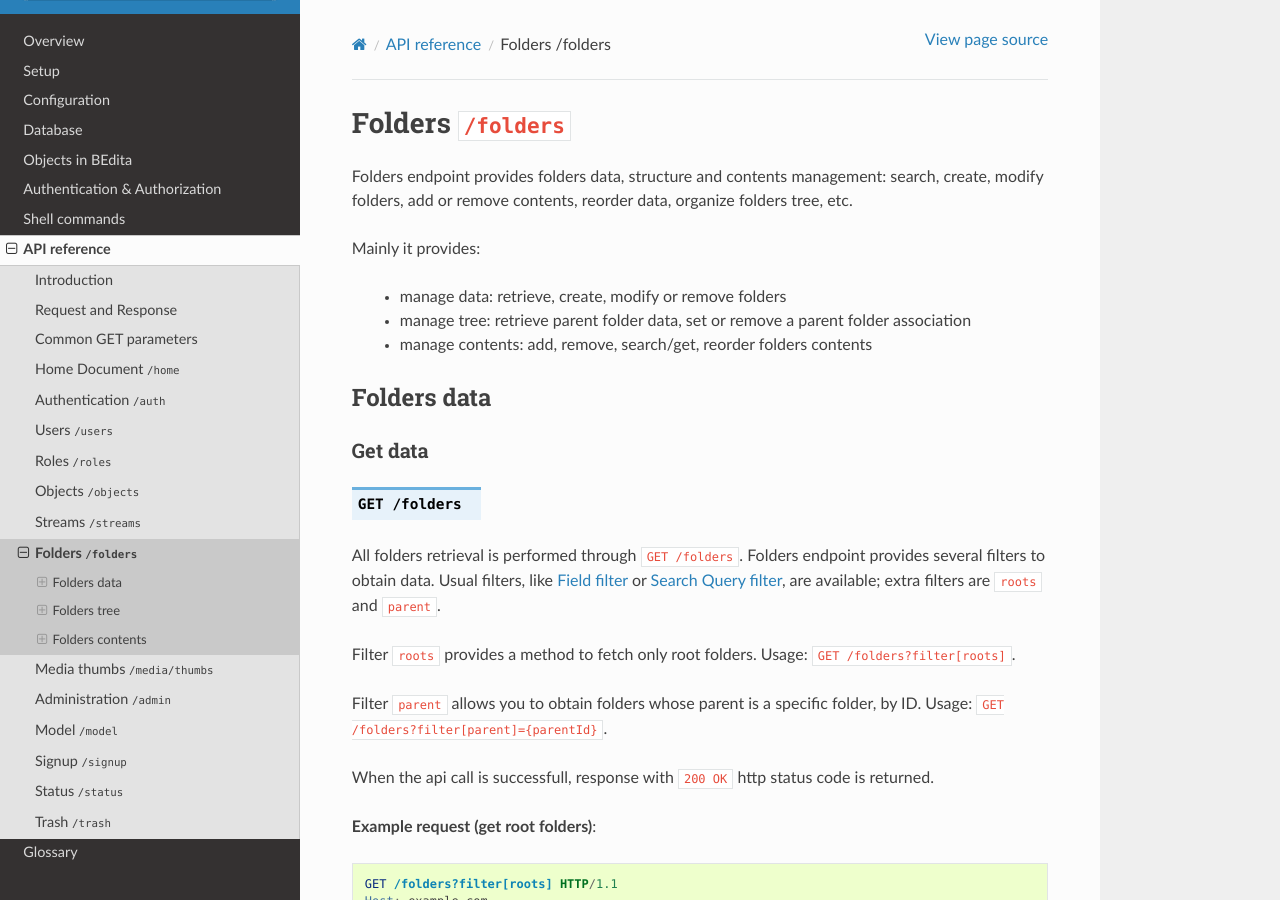
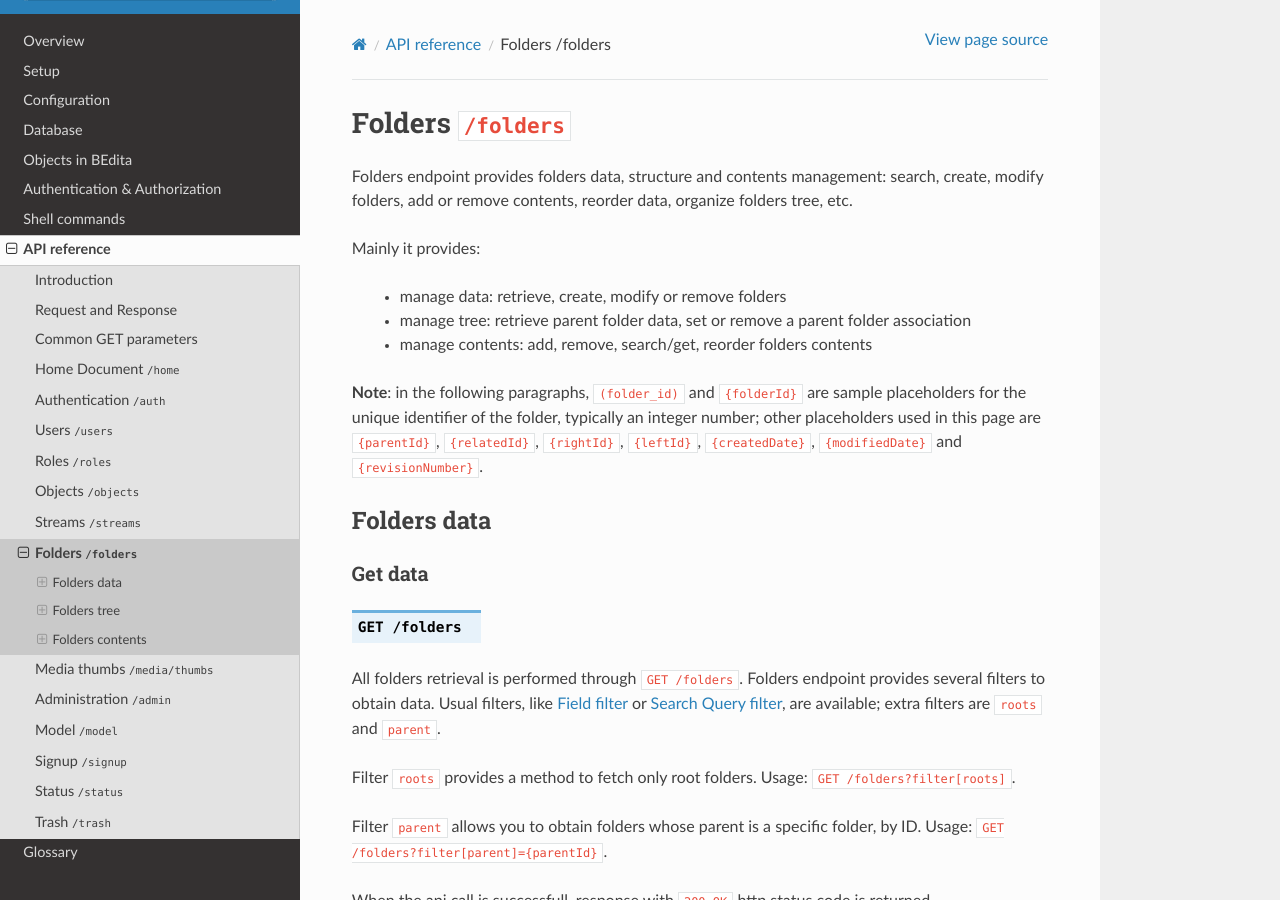
Before and after one commit to bedita/docs, a Sphinx documentation site: the page built from source/endpoints/folders.rst, in a window 1280 px wide and 900 px high. Built offline with Sphinx 7.4.7 and the Read the Docs theme 2.0.0, drawn with Linux system fonts in a browser that asks for light colours.

Commit message:
feat: note on placeholders

```diff
--- a/source/endpoints/folders.rst
+++ b/source/endpoints/folders.rst
@@ -9,6 +9,9 @@
     * manage data: retrieve, create, modify or remove folders
     * manage tree: retrieve parent folder data, set or remove a parent folder association
     * manage contents: add, remove, search/get, reorder folders contents
+
+**Note**: in the following paragraphs, ``(folder_id)`` and ``{folderId}`` are sample placeholders for the unique identifier of the folder, typically an integer number;
+other placeholders used in this page are ``{parentId}``, ``{relatedId}``, ``{rightId}``, ``{leftId}``, ``{createdDate}``, ``{modifiedDate}`` and ``{revisionNumber}``.
 
 Folders data
 ------------
```
